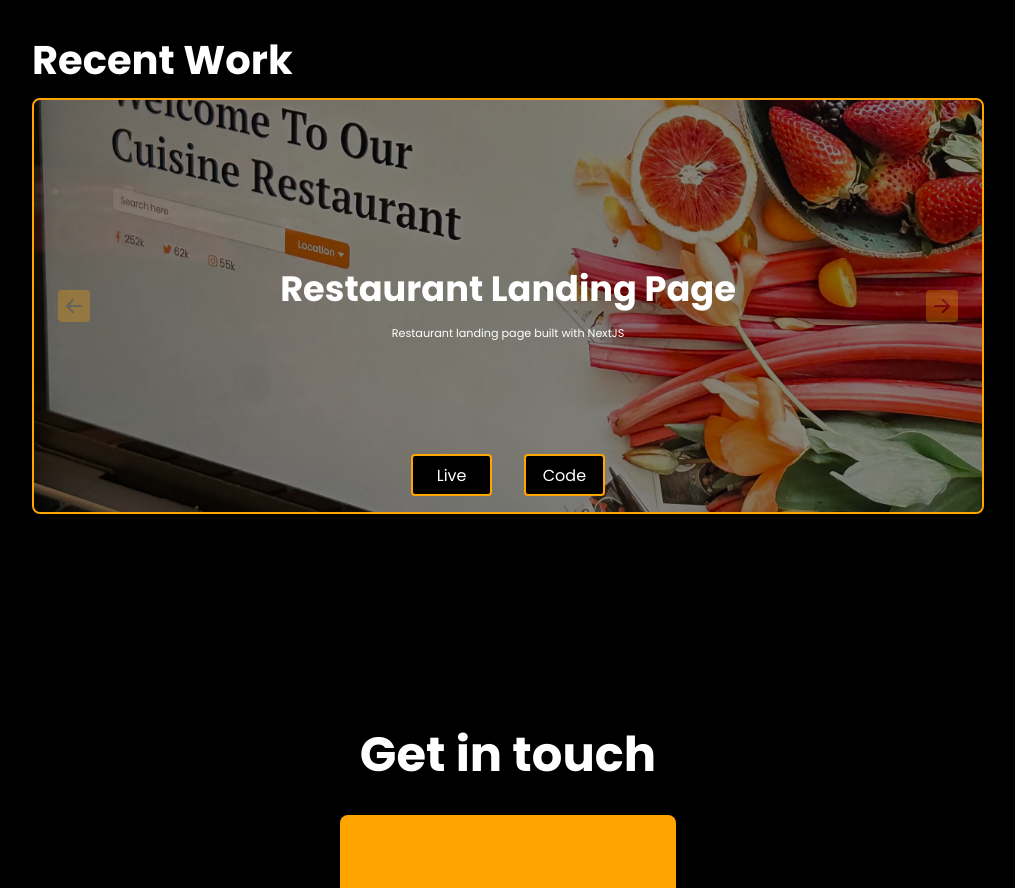
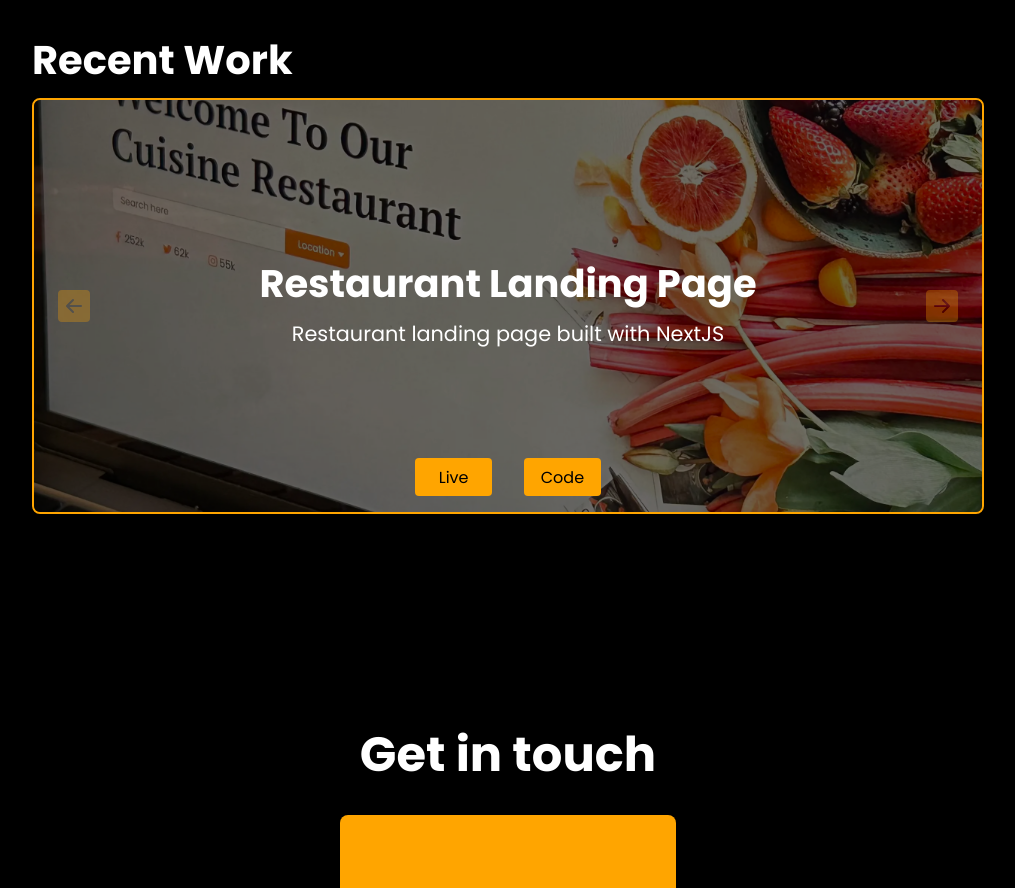
Before and after one commit to John-Monk/developer-portfolio, a Next.js app: page / in a window 1280 px wide. Shown: the part 1010-1898 px from the top of the page, without its empty margins (132-1147 px from the left). Built offline with nearby package versions, Linux system fonts and the light colour scheme.

Commit message:
removed repeated class rules, media queries, and made contents of container responsive across all viewports

```diff
--- a/components/Project.module.css
+++ b/components/Project.module.css
@@ -1,24 +1,26 @@
 .container {
+    background: rgba(0, 0, 0, 0.57);
+    width: 100%;
+    height: 100%;
     position: relative;
-    height: 100%;
     color: white;
-    background: rgba(0, 0, 0, 0.474);
-    padding: 1em 4em;
+    padding: 1em 0;
     display: flex;
     flex-direction: column;
     justify-content: center;
-    align-items: center;
-    gap: 1em;
+    gap: 0.75em;
     text-align: center;
 }
 
 .title {
-    font-size: 2.2em;
+    font-size: 1.3em;
     line-height: 1.1;
 }
 
 .desc {
-    font-size: 0.7rem;
+    font-size: 1rem;
+    width: 17em;
+    margin: 0 auto;
 }
 
 .link__container {
@@ -39,34 +41,20 @@
     justify-content: center;
     padding: 0.4em;
     margin: 1em 1em;
-    background: black;
-    border: 2px solid var(--theme);
+    background: var(--theme);
     border-radius: 0.25em;
-    color: rgb(255, 255, 255);
+    color: var(--accent);
     transition: 200ms;
 }
 
 .link:hover {
-    background: var(--main);
-    color: black;
+    background: var(--accent);
+    color: var(--theme);
     transition: 200ms;
 }
 
 .link:active {
     transform: translateY(-0.25em);
-}
-
-.container {
-    /* width: 100%;
-    height: 100%;
-    position: relative;
-
-    color: white;
-    padding: 1em 4em;
-    display: flex;
-    flex-direction: column;
-    justify-content: flex-start;
-    gap: 1em; */
 }
 
 .image {
@@ -78,3 +66,24 @@
     object-fit: cover;
     z-index: -1;
 }
+
+@media screen and (min-width: 600px){
+    .title {
+        font-size: 2rem;
+    }
+
+    .desc {
+        font-size: 1.3rem;
+    }
+}
+
+@media screen and (min-width: 1000px){
+    .title {
+        font-size: 2.4rem;
+    }
+
+    .desc {
+        font-size: 1.3rem;
+        width: 35em;
+    }
+}
```
